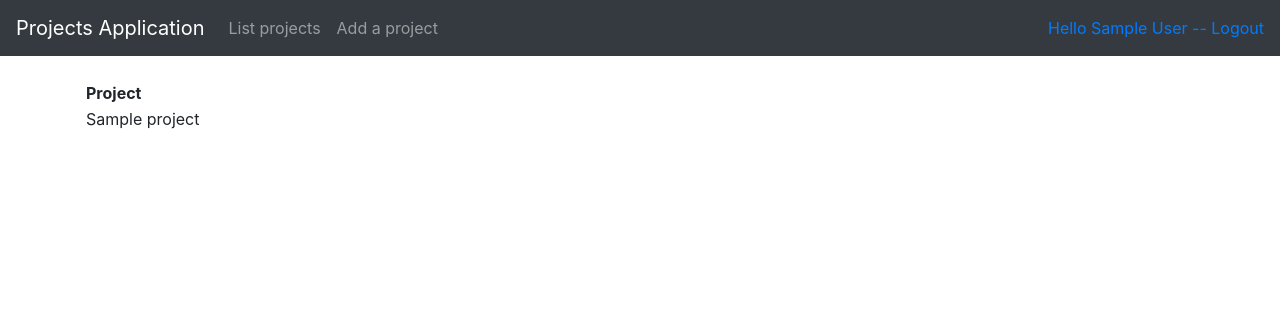
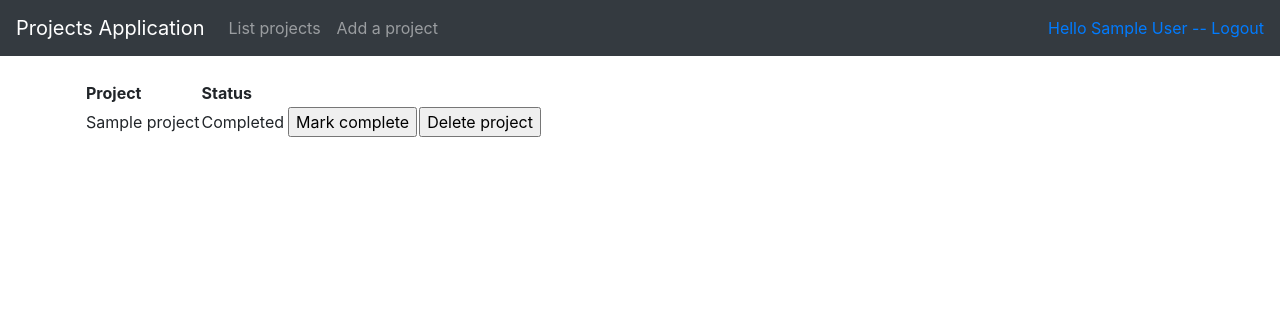
Before and after one commit to yusifsalam/tyoaikaseuranta, a Flask app: page /projects in a window 1280 px wide. Shown: the top 316 px of the page. Run offline with Flask 2, Linux system fonts and the light colour scheme; a user stored in the database is signed in; tables that the repository leaves empty hold one stand-in row (values such as "Sample post"); some libraries are stand-ins or nearby versions.

Commit message:
Refactor models and add ability to mark project complete and delete project

```diff
--- a/application/projects/views.py
+++ b/application/projects/views.py
@@ -28,3 +28,20 @@ def projects_create():
     db.session().add(new_project)
     db.session().commit()
     return redirect(url_for("projects_index"))
+
+
+@app.route('/projects/<project_id>/modify', methods=['POST'])
+@login_required
+def project_modify(project_id):
+    project = Project.query.get(project_id)
+    project.completed = True
+    db.session.commit()
+    return redirect(url_for('projects_index'))
+
+@app.route('/projects/<project_id>/remove', methods=['POST'])
+@login_required
+def projects_delete(project_id):
+    project = Project.query.get(project_id)
+    db.session.delete(project)
+    db.session.commit()
+    return redirect(url_for('projects_index'))
--- a/application/templates/projects/list.html
+++ b/application/templates/projects/list.html
@@ -4,10 +4,30 @@
     <table>
         <tr>
             <th>Project</th>
+            <th>Status</th>
         </tr>
         {% for project in projects %}
             <tr>
                 <td>{{ project.name }}</td>
+                {% if project.completed %}
+                    <td>Completed</td>
+                {% else %}
+                    <td>Not completed</td>
+                {% endif %}
+                <td>
+                    {% if current_user.is_authenticated %}
+                        <td>
+                            <form method="POST" action="{{ url_for('project_modify', project_id=project.id) }}">
+                                <input type="submit" value="Mark complete"/>
+                            </form>
+                        </td>
+                        <td>
+                            <form method="POST" action="{{ url_for('projects_delete', project_id=project.id) }}">
+                                <input type="submit" value="Delete project"/>
+                            </form>
+                        </td>
+
+                    {% endif %}
             </tr>
         {% endfor %}
     </table>
```
Also changed, not shown: application/auth/models.py (+2 -7 lines), application/models.py (added, +10 -0 lines), application/projects/models.py (+4 -7 lines). Lines whose indentation alone changed are shown as unchanged.
